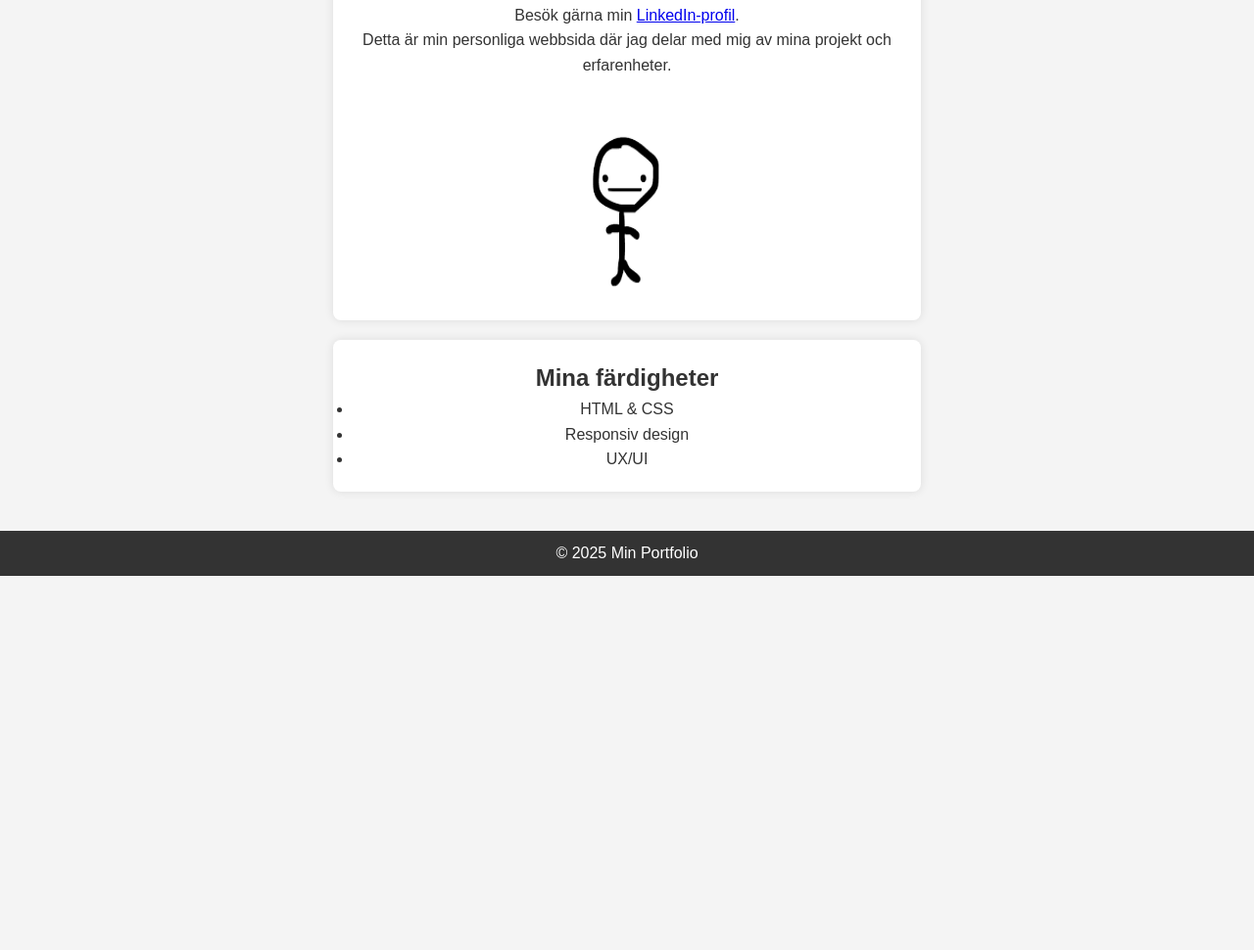
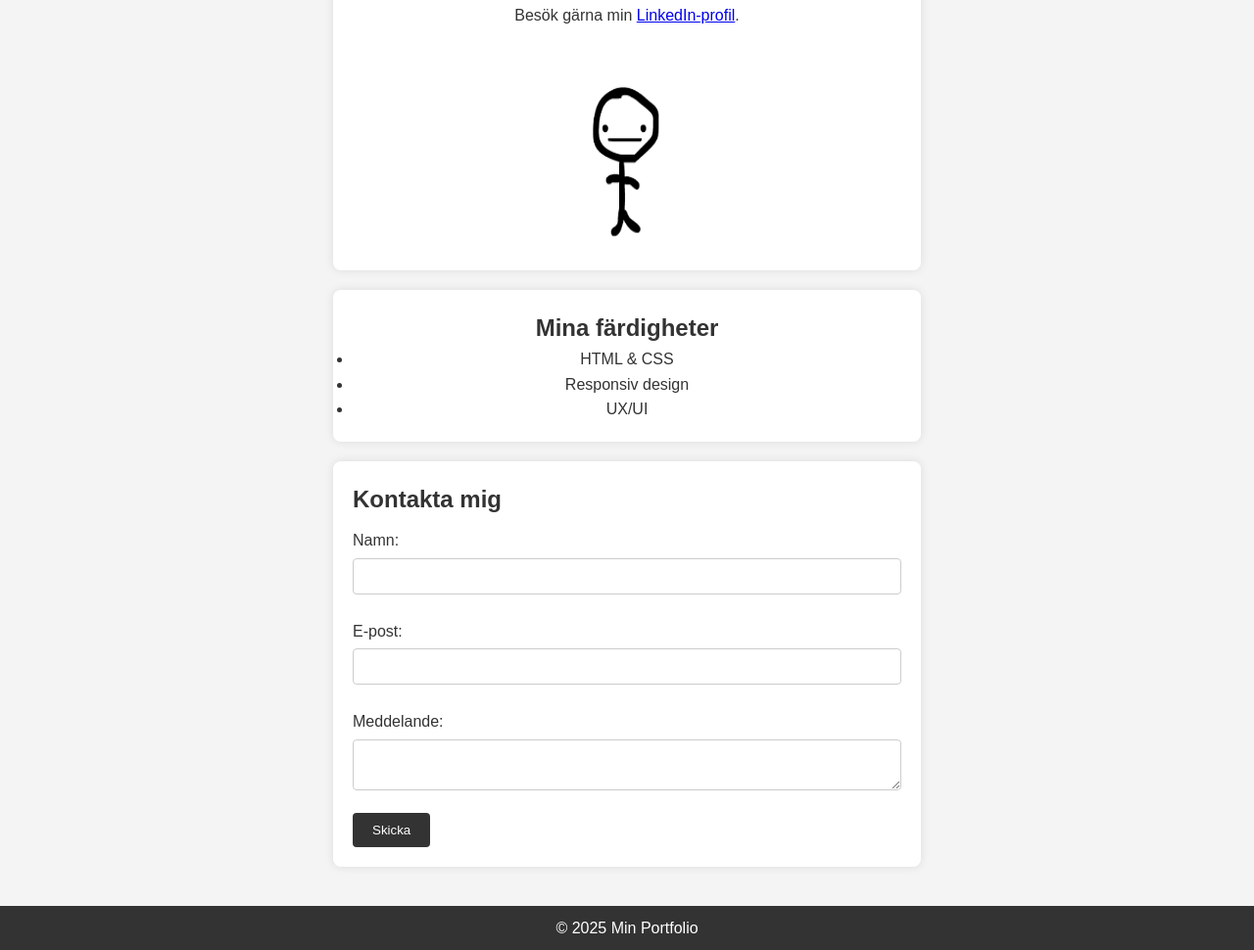
Before and after one commit to Daliaax/portfolio, a plain HTML site: page index.html in a window 1280 px wide. Shown: the part 261-1231 px from the top of the page at 98% size. Before the commit the page ends 849 px from the top, so only its background shows below. Drawn offline with Linux system fonts and the light colour scheme.

Commit message:
Update index.html

```diff
--- a/index.html
+++ b/index.html
@@ -22,9 +22,7 @@
             <h2>Projekt & Erfarenhet</h2>
             <h3>UX</h3>
             <p>Detta är min personliga webbsida där jag delar med mig av mina projekt och erfarenheter.</p>
-<p>Besök gärna min <a href="https://www.linkedin.com/in/ditt-namn" target="_blank">LinkedIn-profil</a>.</p>
-
-            <p>Detta är min personliga webbsida där jag delar med mig av mina projekt och erfarenheter.</p>
+            <p>Besök gärna min <a href="https://www.linkedin.com/in/ditt-namn" target="_blank">LinkedIn-profil</a>.</p>
             <img src="bild.jpg" alt="En bild på mig">
         </section>
 
@@ -36,6 +34,22 @@
                 <li>UX/UI</li>
             </ul>
         </section>
+
+        <section class="box" id="kontaktformulär">
+            <h2>Kontakta mig</h2>
+            <form action="mailto:dalja.jadari1@gmail.com" method="post" enctype="text/plain">
+                <label for="name">Namn:</label>
+                <input type="text" id="name" name="name" required>
+
+                <label for="email">E-post:</label>
+                <input type="email" id="email" name="email" required>
+
+                <label for="message">Meddelande:</label>
+                <textarea id="message" name="message" required></textarea>
+
+                <button type="submit">Skicka</button>
+            </form>
+        </section>
     </main>
 
     <footer>
```
